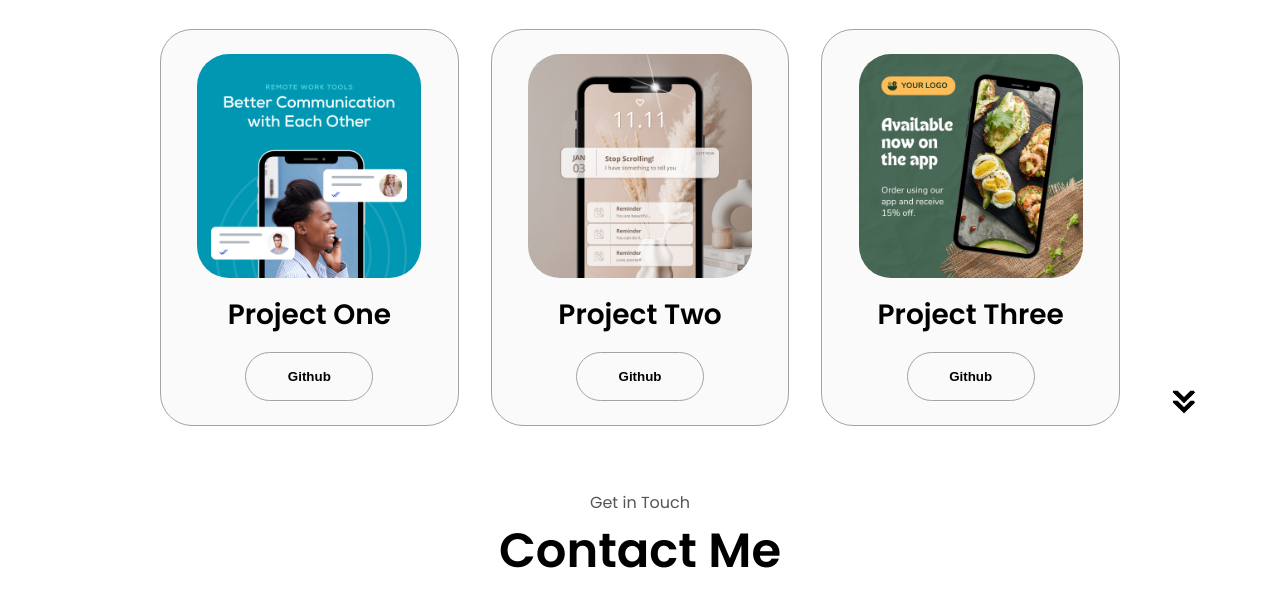
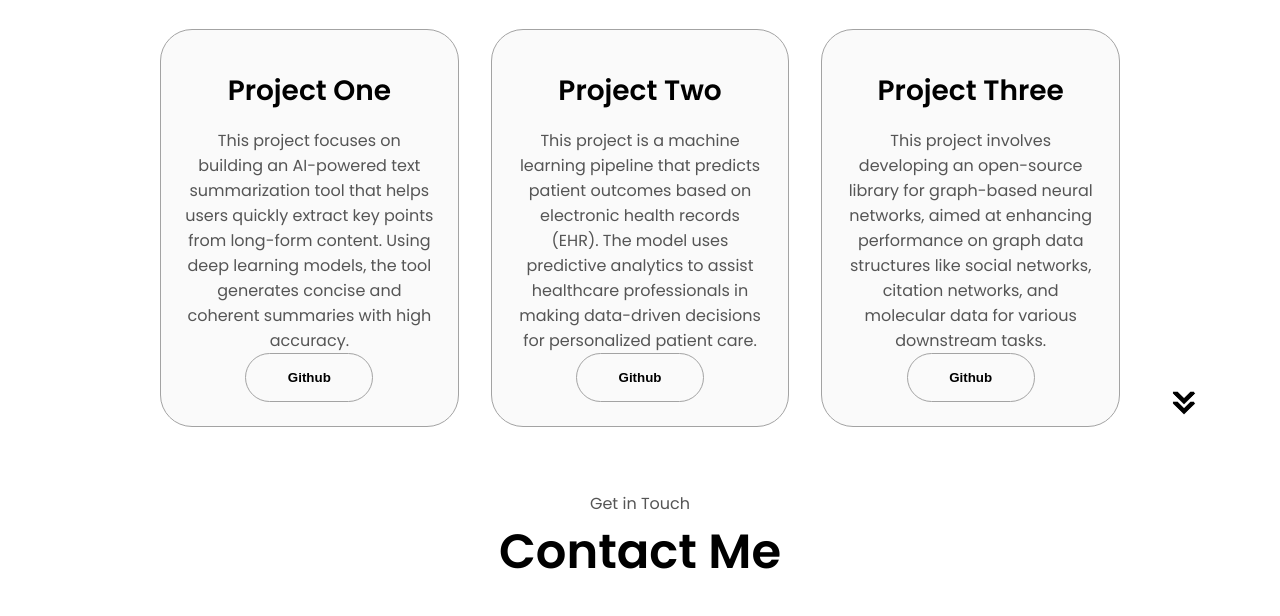
Before and after one commit to alomgeer007/portfolio, a plain HTML site: page index.html in a window 1280 px wide. Shown: the part 2564-3180 px from the top of the page. Drawn offline with Linux system fonts and the light colour scheme.

Commit message:
Update index.html

```diff
--- a/index.html
+++ b/index.html
@@ -231,15 +231,12 @@
   <h1 class="title">Projects</h1>
   <div class="experience-details-container">
     <div class="about-containers">
+      <!-- Project One -->
       <div class="details-container color-container">
-        <div class="article-container">
-          <img
-            src="./assets/project-1.png"
-            alt="Project 1"
-            class="project-img"
-          />
-        </div>
         <h2 class="experience-sub-title project-title">Project One</h2>
+        <p class="project-description">
+          This project focuses on building an AI-powered text summarization tool that helps users quickly extract key points from long-form content. Using deep learning models, the tool generates concise and coherent summaries with high accuracy.
+        </p>
         <div class="btn-container">
           <button class="btn btn-color-2 project-btn" onclick="location.href='https://github.com/'">
             Github
@@ -247,15 +244,12 @@
         </div>
       </div>
 
+      <!-- Project Two -->
       <div class="details-container color-container">
-        <div class="article-container">
-          <img
-            src="./assets/project-2.png"
-            alt="Project 2"
-            class="project-img"
-          />
-        </div>
         <h2 class="experience-sub-title project-title">Project Two</h2>
+        <p class="project-description">
+          This project is a machine learning pipeline that predicts patient outcomes based on electronic health records (EHR). The model uses predictive analytics to assist healthcare professionals in making data-driven decisions for personalized patient care.
+        </p>
         <div class="btn-container">
           <button class="btn btn-color-2 project-btn" onclick="location.href='https://github.com/'">
             Github
@@ -263,15 +257,12 @@
         </div>
       </div>
 
+      <!-- Project Three -->
       <div class="details-container color-container">
-        <div class="article-container">
-          <img
-            src="./assets/project-3.png"
-            alt="Project 3"
-            class="project-img"
-          />
-        </div>
         <h2 class="experience-sub-title project-title">Project Three</h2>
+        <p class="project-description">
+          This project involves developing an open-source library for graph-based neural networks, aimed at enhancing performance on graph data structures like social networks, citation networks, and molecular data for various downstream tasks.
+        </p>
         <div class="btn-container">
           <button class="btn btn-color-2 project-btn" onclick="location.href='https://github.com/'">
             Github
@@ -287,6 +278,7 @@
     onclick="location.href='./#contact'"
   />
 </section>
+
 
 
     <section id="contact">
```
